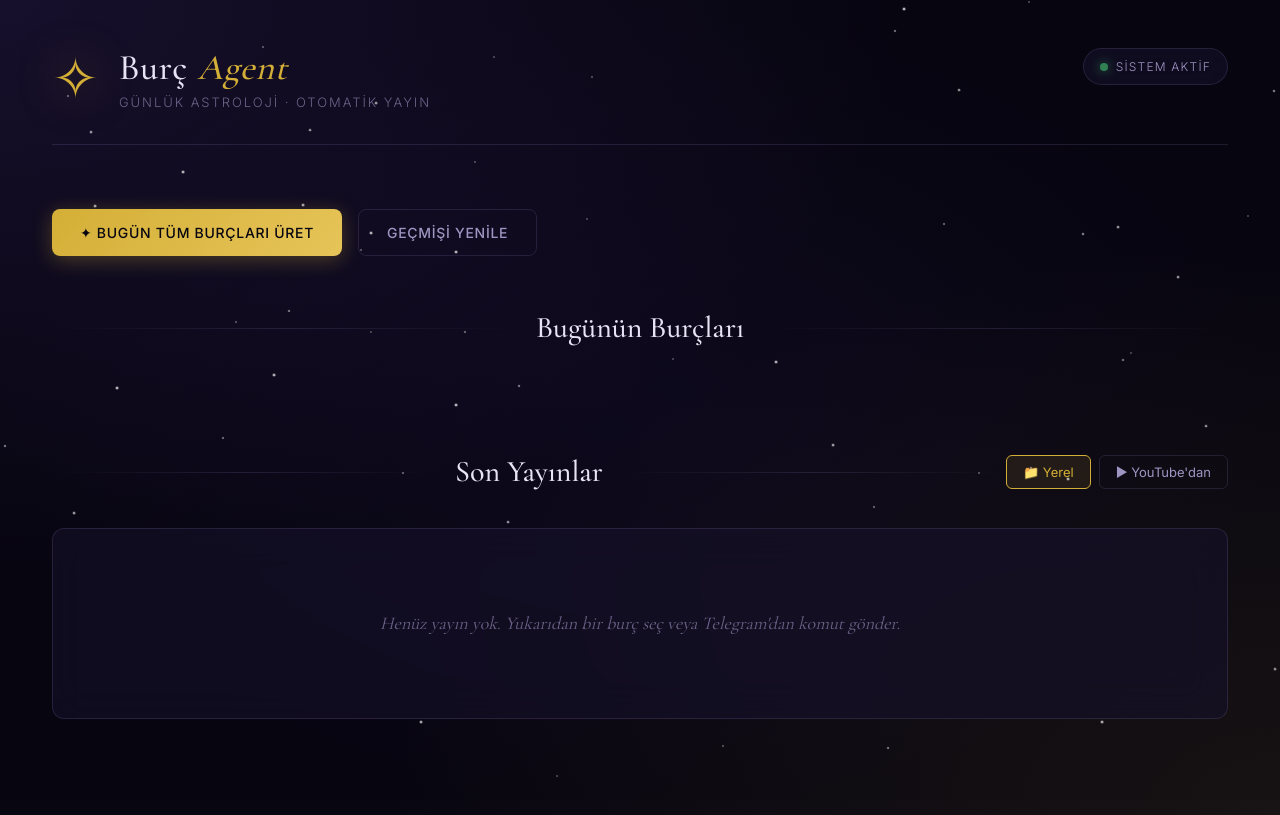
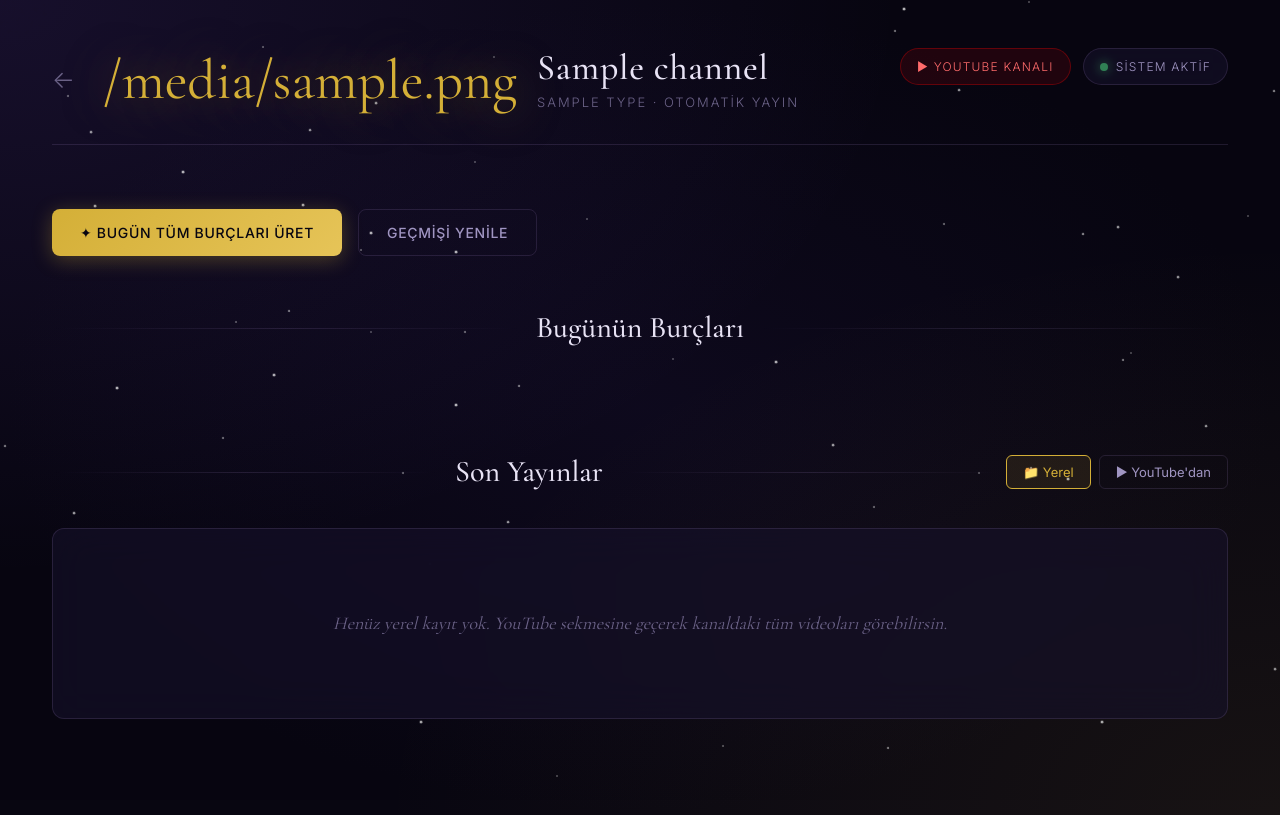
Before and after one commit to hako54/burc-agent-V2, a Flask app: template templates/dashboard.html in a window 1280 px wide. Run offline with Flask 3, Linux system fonts and the light colour scheme; the template is opened without the code that fills it: most values are stand-ins (such as "Sample title", 1, 10 or a date in 2020); data that the repository does not hold is empty; some libraries are stand-ins or nearby versions.

Commit message:
Add files via upload

```diff
--- a/templates/dashboard.html
+++ b/templates/dashboard.html
@@ -3,7 +3,7 @@
 <head>
 <meta charset="UTF-8">
 <meta name="viewport" content="width=device-width, initial-scale=1.0">
-<title>Burç Agent · Kontrol Paneli</title>
+<title>{{ channel.name }} · Burç Agent</title>
 <link rel="preconnect" href="https://fonts.googleapis.com">
 <link rel="preconnect" href="https://fonts.gstatic.com" crossorigin>
 <link href="https://fonts.googleapis.com/css2?family=Cormorant+Garamond:wght@400;500;600;700&family=Inter:wght@300;400;500;600&display=swap" rel="stylesheet">
@@ -517,15 +517,16 @@
 <div class="container">
   <header class="header">
     <div class="brand">
-      <div class="brand-mark">✧</div>
+      <a href="/" style="color: var(--text-muted); text-decoration: none; font-size: 1.5rem; margin-right: 0.5rem; transition: color 0.2s;" onmouseover="this.style.color='var(--gold)'" onmouseout="this.style.color='var(--text-muted)'" title="Kanallara dön">←</a>
+      <div class="brand-mark">{{ channel.icon }}</div>
       <div class="brand-text">
-        <h1>Burç <em>Agent</em></h1>
-        <p>Günlük astroloji · otomatik yayın</p>
+        <h1>{{ channel.name }}</h1>
+        <p>{{ channel.type }} · otomatik yayın</p>
       </div>
     </div>
     <div style="display: flex; align-items: center; gap: 0.75rem;">
-      <a id="channelLink" href="#" target="_blank" style="
-        display: none;
+      <a id="channelLink" href="{{ channel.youtube_url }}" target="_blank" style="
+        {% if not channel.youtube_url %}display: none;{% else %}display: inline-flex;{% endif %}
         align-items: center;
         gap: 0.5rem;
         padding: 0.5rem 1rem;
@@ -600,6 +601,10 @@
 <div class="toast-container" id="toasts"></div>
 
 <script>
+// Kanal bilgileri — Flask template'ten inject edildi
+const CHANNEL_ID = "{{ channel.id }}";
+const CHANNEL_NAME = "{{ channel.name }}";
+
 // Yıldızlar
 (function createStars() {
   const container = document.getElementById('stars');
@@ -656,7 +661,7 @@ let CHANNEL_URL = '';
 
 async function loadSigns() {
   try {
-    const res = await fetch('/api/signs');
+    const res = await fetch(`/api/${CHANNEL_ID}/signs`);
     const data = await res.json();
     SIGNS_CACHE = data.signs;
 
@@ -713,7 +718,7 @@ async function produceSingle(key, name) {
   card.classList.add('working');
 
   try {
-    const res = await fetch(`/api/produce/${key}`, {
+    const res = await fetch(`/api/${CHANNEL_ID}/produce/${key}`, {
       method: 'POST',
       headers: {'Content-Type': 'application/json'},
       body: JSON.stringify({upload: true, require_approval: true}),
@@ -736,7 +741,7 @@ async function produceSingle(key, name) {
 async function approvePending(key, name) {
   if (!confirm(`${name} YouTube'a yüklensin mi?`)) return;
   try {
-    const res = await fetch(`/api/approve/${key}`, {method: 'POST'});
+    const res = await fetch(`/api/${CHANNEL_ID}/approve/${key}`, {method: 'POST'});
     const data = await res.json();
     if (res.ok) {
       toast(`${name} YouTube'a yükleniyor...`, 'info');
@@ -752,7 +757,7 @@ async function approvePending(key, name) {
 async function rejectPending(key, name) {
   if (!confirm(`${name} videosu silinsin mi?`)) return;
   try {
-    const res = await fetch(`/api/reject/${key}`, {method: 'POST'});
+    const res = await fetch(`/api/${CHANNEL_ID}/reject/${key}`, {method: 'POST'});
     const data = await res.json();
     if (res.ok) {
       toast(`${name} silindi.`, 'info');
@@ -767,7 +772,7 @@ async function rejectPending(key, name) {
 
 async function loadPending() {
   try {
-    const res = await fetch('/api/pending');
+    const res = await fetch(`/api/${CHANNEL_ID}/pending`);
     const data = await res.json();
     const pending = data.pending || {};
     const section = document.getElementById('pendingSection');
@@ -844,7 +849,7 @@ async function loadPending() {
 async function produceAll() {
   if (!confirm('12 burcun tümü üretilip yüklensin mi? (~30-60 dakika)')) return;
   try {
-    const res = await fetch('/api/produce-all', {
+    const res = await fetch(`/api/${CHANNEL_ID}/produce-all`, {
       method: 'POST',
       headers: {'Content-Type': 'application/json'},
       body: JSON.stringify({upload: true}),
@@ -863,7 +868,7 @@ async function produceAll() {
 // Canlı durum — tüm job'ları poll eder
 async function pollStatus() {
   try {
-    const res = await fetch('/api/jobs');
+    const res = await fetch(`/api/${CHANNEL_ID}/jobs`);
     const data = await res.json();
     const jobs = data.jobs || {};
     const batch = data.batch || {};
@@ -970,7 +975,7 @@ async function loadHistory() {
 
 async function loadLocalHistory() {
   try {
-    const res = await fetch('/api/history');
+    const res = await fetch(`/api/${CHANNEL_ID}/history`);
     const data = await res.json();
     const list = document.getElementById('historyList');
     if (!data.history || !data.history.length) {
@@ -994,7 +999,7 @@ async function loadYoutubeHistory() {
   const list = document.getElementById('historyList');
   list.innerHTML = '<div class="empty-state">YouTube\'dan videolar çekiliyor...</div>';
   try {
-    const res = await fetch('/api/youtube/recent');
+    const res = await fetch(`/api/${CHANNEL_ID}/youtube/recent`);
     const data = await res.json();
     if (data.error || !data.videos || !data.videos.length) {
       list.innerHTML = `<div class="empty-state">YouTube'dan video çekilemedi.${data.error ? ' (' + data.error + ')' : ''}</div>`;
```
